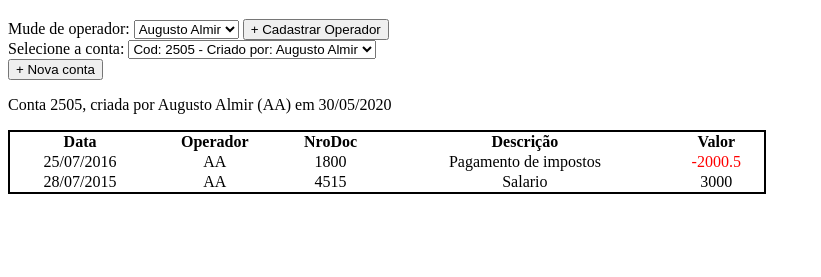
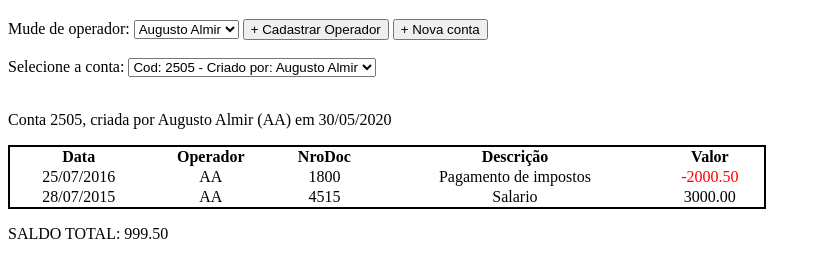
Before and after one commit to pucrs-gcs-2020-1/trabalho1-20201-andrei_group, a website: page src/index.html in a window 1280 px wide. Shown: the part 61-338 px from the top of the page, without its empty margins (0-821 px from the left). Drawn offline with Linux system fonts and the light colour scheme.

Commit message:
feat(account): show total amount for account

```diff
--- a/src/index.html
+++ b/src/index.html
@@ -17,7 +17,9 @@
     </select>
 
     <button onclick="dispatch('addOperator')"> + Cadastrar Operador </button>
+    <button onclick="dispatch('addAccount')"> + Nova conta </button>
 
+    <br/>
     <br/>
 
     <label for="accountSelection"> Selecione a conta: </label>
@@ -25,17 +27,12 @@
     </select>
 
     <br/>
-    <button onclick="dispatch('addAccount')"> + Nova conta </button>
+    <br/>
 
     <p id="accountMessage"></p>
     <table id="content-table" style="border: 2px solid black; border-collapse: collapse; text-align: center; min-width: 60%">
-        <tr>
-            <th>Data</th>
-            <th>Operador</th>
-            <th>NroDoc</th>
-            <th colspan="3">Descrição</th>
-            <th>Valor</th>
-        </tr>
     </table>
+
+    <p>SALDO TOTAL: <span id="totalAmount"> </span></p>
 </body>
 </html>
--- a/src/js/account.js
+++ b/src/js/account.js
@@ -4,8 +4,10 @@ const buildAccount = (operator, transactions) => {
         id: intID(),
         createdAt: new Date(),
         createdBy: operator,
-        totalCash: transactions ? calcTotalCash(transactions) : 0.0,
         transactions: transactions || [],
+        getTotalAmount(){
+            return calcTotalCash(this.transactions);
+        },
         getDate() {
             const date = this.createdAt;
             const month = date.getMonth()+1
@@ -16,7 +18,7 @@ const buildAccount = (operator, transactions) => {
 
 const calcTotalCash = (transactions) => {
     return transactions.reduce((total, transaction) => {
-        return total + transaction.value;
+        return total+ transaction.value;
     }, 0)
 }
 
--- a/src/js/table.js
+++ b/src/js/table.js
@@ -8,16 +8,24 @@ window.addEventListener('updateContentTable', () => {
             operatorInitials: transaction.operator.initials,
             nroDoc: transaction.nroDoc,
             description: transaction.description,
-            value: transaction.value
+            value: transaction.value.toFixed(2)
         })
     })
+
+    getTotalAmountLabel().innerHTML = account.getTotalAmount().toFixed(2);
 })
 
 window.addEventListener('clearTable', () => {
     const table = contentTable();
-    table.firstElementChild.innerHTML = "";
+    if (table.firstElementChild) {
+        table.firstElementChild.innerHTML = "";
+    }
 })
 
+
+const getTotalAmountLabel = () => {
+    return document.getElementById('totalAmount');
+}
 
 const contentTable = () => {
     return document.getElementById('content-table');
--- a/src/js/transaction.js
+++ b/src/js/transaction.js
@@ -4,7 +4,7 @@ const buildTransaction = ({ date, description, operator, value }) => {
         operator: operator,
         nroDoc: intID(),
         description: description,
-        value: value || 0.0,
+        value: value || 0.00,
         getDate() {
             const date = this.createdAt;
             const month = date.getMonth()+1
```
